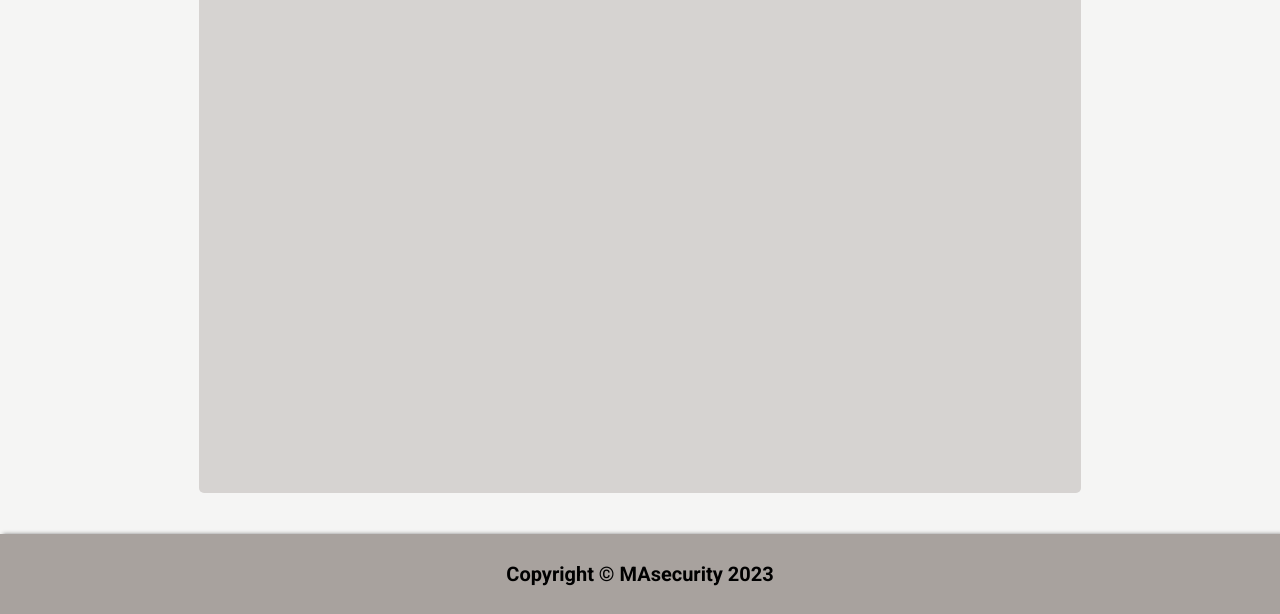
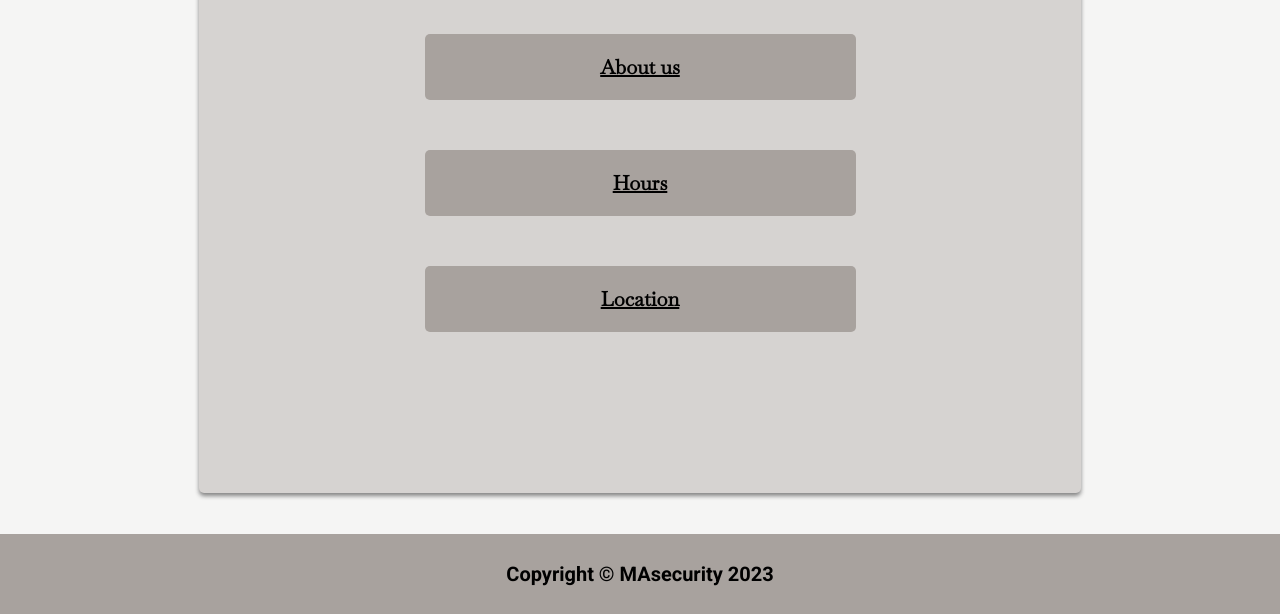
Before and after one commit to MAsecurity/Restaurant-Page, a website built with webpack: page dist/index.html in a window 1280 px wide. Shown: the part 186-800 px from the top of the page. Built offline with nearby package versions, Linux system fonts and the light colour scheme.

Commit message:
Add structure for rendering home page

```diff
--- a/src/functions/renderDefault.js
+++ b/src/functions/renderDefault.js
@@ -13,6 +13,9 @@ function getDefault(){
   liHome.textContent = "Home";
   liMenu.textContent = "Menu";
   liContact.textContent = "Contact us";
+  liHome.setAttribute("id", "home");
+  liMenu.setAttribute("id", "menu");
+  liContact.setAttribute("id", "contact")
   const centeredContent  = document.createElement("div");
   centeredContent.classList.add("center-content");
   document.body.appendChild(contentElement);
--- a/src/functions/renderHome.js
+++ b/src/functions/renderHome.js
@@ -0,0 +1,29 @@
+function getHome(){
+  const centerContent = document.querySelector(".center-content");
+  const title = document.createElement("div");
+  title.classList.add("title");
+  title.textContent = "Welcome to Tasty Pizza";
+  const about = document.createElement("div");
+  about.classList.add("about-us");
+  const aboutHeading = document.createElement("div");
+  aboutHeading.classList.add("about-heading");
+  aboutHeading.textContent = "About us"
+  const openingTimes = document.createElement("div");
+  openingTimes.classList.add("opening-times");
+  const openingHeading = document.createElement("div");
+  openingHeading.classList.add("opening-times-heading");
+  openingHeading.textContent = "Hours";
+  const location = document.createElement("div");
+  location.classList.add("location");
+  const locationHeading = document.createElement("div");
+  locationHeading.classList.add("location-heading");
+  locationHeading.textContent = "Location";
+  centerContent.appendChild(title);
+  centerContent.appendChild(about);
+  centerContent.appendChild(openingTimes);
+  centerContent.appendChild(location);
+  about.appendChild(aboutHeading);
+  openingTimes.appendChild(openingHeading);
+  location.appendChild(locationHeading);
+};
+export{getHome};
--- a/src/index.js
+++ b/src/index.js
@@ -1,8 +1,9 @@
 import "./style.css";
 import {getDefault} from "./functions/renderDefault";
-import {home} from "./functions/renderHome";
+import {getHome} from "./functions/renderHome";
 
 (function deploy(){
-  getDefault()
+  getDefault();
+  getHome();
 
 })();
--- a/src/style.css
+++ b/src/style.css
@@ -20,8 +20,6 @@
 #content nav{
   grid-row-start: 1;
   background-color: #a8a29e;
-  z-index: 10;
-  box-shadow: 0px 3px 4px rgb(133, 133, 133);
   display: flex;
   flex-direction: row;
   justify-content: center;
@@ -67,6 +65,8 @@
   flex-direction: column;
   align-items: center;
   gap: 50px;
+  z-index: 10;
+  box-shadow: 0px 3px 4px rgb(133, 133, 133);
 
 }
 #content main .center-content .title{
@@ -145,8 +145,6 @@
 #content footer{
   grid-row-start: 3;
   background-color: #a8a29e;
-  z-index: 10;
-  box-shadow: 3px 0px 4px rgb(133, 133, 133);
   display: flex;
   justify-content: center;
   align-items: center;
--- a/webpack.config.js
+++ b/webpack.config.js
@@ -24,5 +24,9 @@ module.exports = {
       },
     ],
   },
-  plugins: [new HtmlWebpackPlugin()],
+  plugins: [
+    new HtmlWebpackPlugin({
+      title:"Restaurant Page",
+    })
+  ],
 };
```
Also changed, not shown: dist/dist/index.html (added), dist/index.html, dist/main.js.
